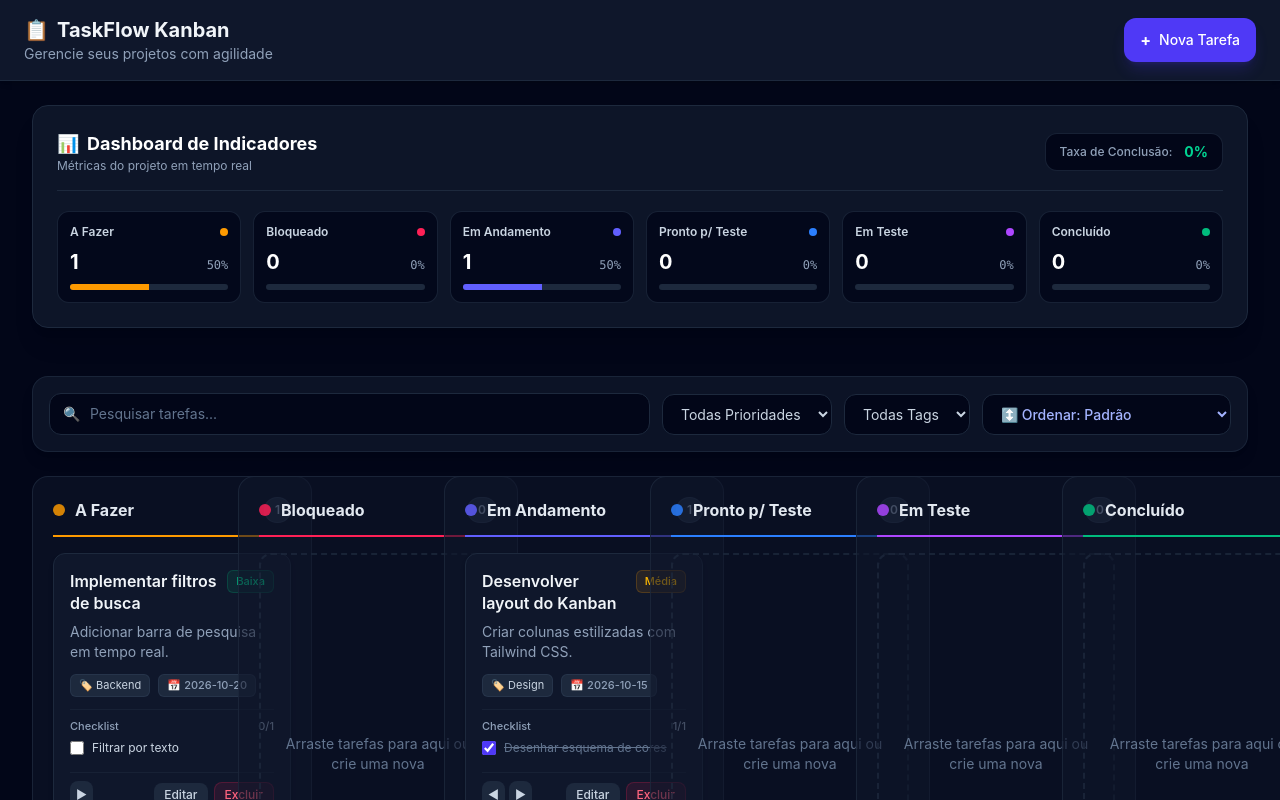
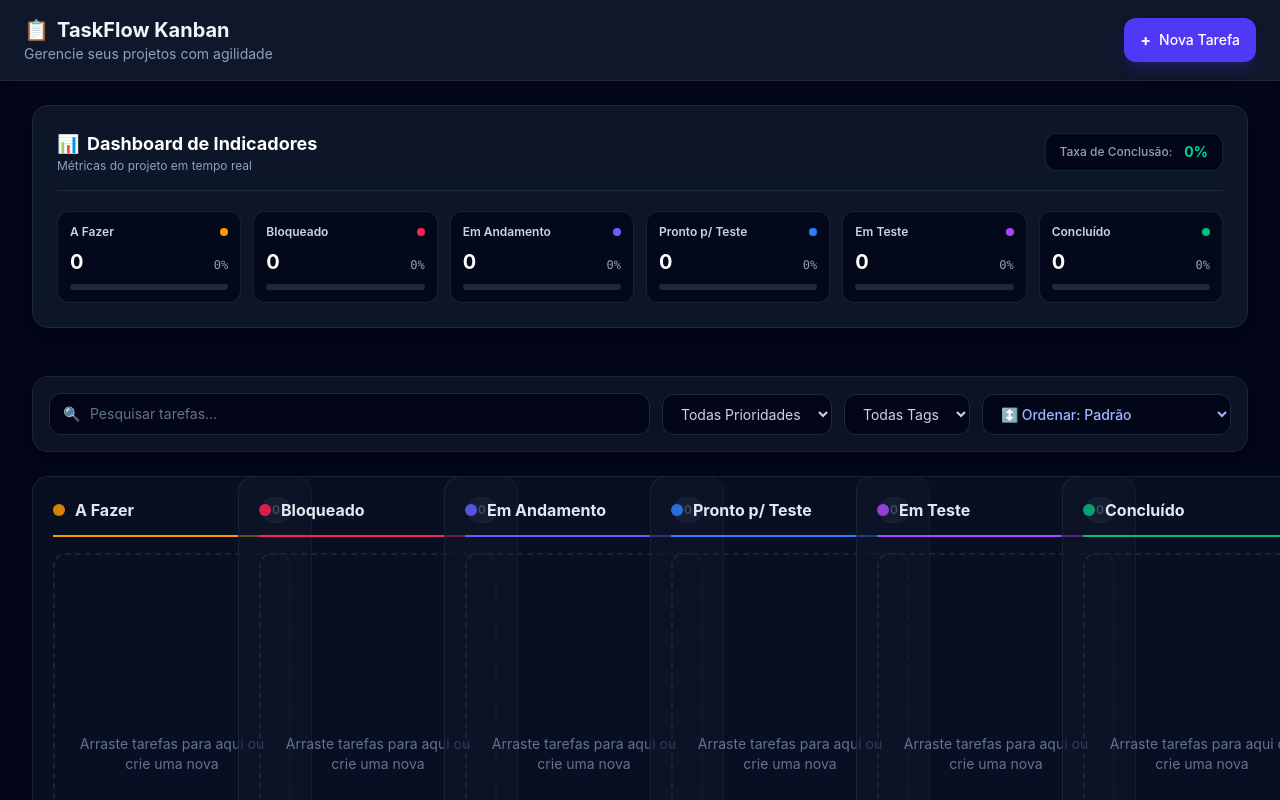
Before and after one commit to samucait-cmyk/taskflow-kanban, a React (Vite) app: page / in a window 1280 px wide. Shown: the top 800 px of the page. Built offline with nearby package versions, Linux system fonts and the light colour scheme.

Commit message:
Remove tarefas de exemplo iniciais e mantem persistencia apenas via localStorage

```diff
--- a/src/App.jsx
+++ b/src/App.jsx
@@ -5,39 +5,10 @@ import KanbanColumn from './components/KanbanColumn'
 import TaskModal from './components/TaskModal'
 import Dashboard from './components/Dashboard'
 
-const initialTasks = [
-  {
-    id: '1',
-    title: 'Implementar filtros de busca',
-    description: 'Adicionar barra de pesquisa em tempo real.',
-    status: 'todo',
-    priority: 'Baixa',
-    tag: 'Backend',
-    dueDate: '2026-10-20',
-    linkedTaskId: '',
-    checklist: [
-      { id: 'c1', text: 'Filtrar por texto', completed: false },
-    ],
-  },
-  {
-    id: '2',
-    title: 'Desenvolver layout do Kanban',
-    description: 'Criar colunas estilizadas com Tailwind CSS.',
-    status: 'in_progress',
-    priority: 'Média',
-    tag: 'Design',
-    dueDate: '2026-10-15',
-    linkedTaskId: '',
-    checklist: [
-      { id: 'c3', text: 'Desenhar esquema de cores', completed: true },
-    ],
-  },
-]
-
 export default function App() {
   const [tasks, setTasks] = useState(() => {
     const saved = localStorage.getItem('taskflow_tasks')
-    return saved ? JSON.parse(saved) : initialTasks
+    return saved ? JSON.parse(saved) : []
   })
 
   const [search, setSearch] = useState('')
@@ -54,6 +25,7 @@ export default function App() {
     document.documentElement.style.fontSize = fontSize
   }, [fontSize])
 
+  // Guarda sempre as alterações no localStorage
   useEffect(() => {
     localStorage.setItem('taskflow_tasks', JSON.stringify(tasks))
   }, [tasks])
@@ -78,7 +50,7 @@ export default function App() {
     if (sortBy === 'dueDate') {
       if (!a.dueDate) return 1
       if (!b.dueDate) return -1
-      return new Date(a.dueDate) - new Date(b.dueDate)
+      return new Date(a.dueDate).getTime() - new Date(b.dueDate).getTime()
     }
     return 0
   })
```
